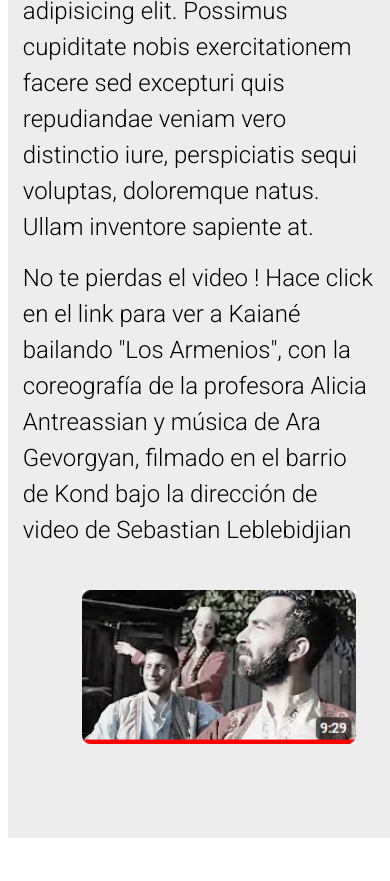
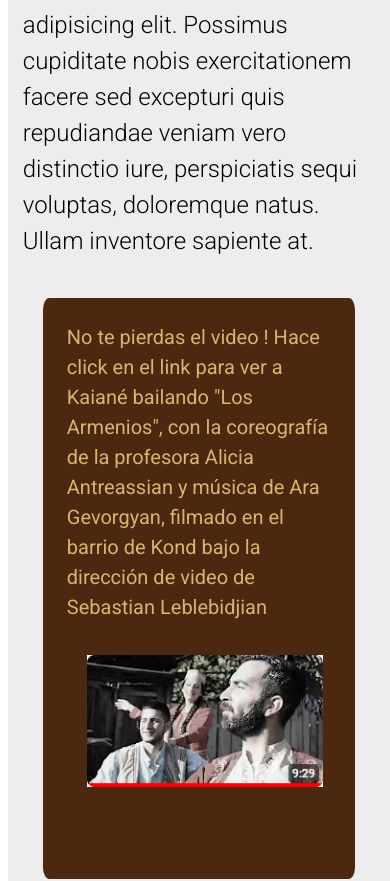
Before and after one commit to ax-gorgor/generacion, a plain HTML site: page index6000.html in a window 390 px wide. Shown: the part 9794-10675 px from the top of the page. Before the commit the page ends 10632 px from the top, so only its background shows below. Drawn offline with Linux system fonts and the light colour scheme.

Commit message:
Add files via upload

```diff
--- a/index6000.html
+++ b/index6000.html
@@ -141,12 +141,14 @@
 
 
 
-                <p class="lorem">No te pierdas el video ! Hace click en el link para ver a Kaiané bailando
+            <div class="leble"> <p class="lorem">No te pierdas el video ! Hace click en el link para ver a Kaiané bailando
                     "Los Armenios", con la coreografía de la profesora Alicia Antreassian y música de Ara
                 Gevorgyan, filmado en el barrio de Kond bajo la dirección de
                 video de Sebastian Leblebidjian</p>
                 <a href="https://www.youtube.com/watch?v=9dzl1g793_8" target="_blank"><img class="kondy_4"
                      src="kond/youtube1.png" alt=""/></a>
+
+                    </div>
 
 
 
--- a/styles6000.css
+++ b/styles6000.css
@@ -142,9 +142,9 @@
     }
     .kondy_4{
 
-        width: 100%;
+        width: 50%;
         padding: 2%;
-        margin-top: 10% ;
+        margin-top: 2% ;
         margin-bottom: 30% ;
 
     }
@@ -157,6 +157,22 @@ a{
 }
 
  .lecciones{margin-bottom: 10%;}
+
+ .leble{width: 65%;
+    height: 8%;
+    background: rgb(76, 40, 17);
+    color: rgb(217, 180, 112);
+    padding: 2%;
+    border-radius: 2%;
+ }
+
+ .leble p {font-size: 24px;
+    font-weight: 400;
+
+    line-height: 32px;
+
+
+ }
 
 @media screen and (max-width: 565px)
 
@@ -314,6 +330,16 @@ a{
 
     }
 
+    .kondy_4{
+
+        width: 90%;
+        padding: 2%;
+        margin-top: 8% ;
+        border-radius: 3%;
+
+
+    }
+
    .recuadros{
 
         background: rgb(188, 197, 219);
@@ -381,5 +407,23 @@ a{
 
 .lecciones{margin-bottom: 10%;}
 
+.leble{width: 85%;
+    height: 5.8%;
+    background: rgb(76, 40, 17);
+    color: rgb(217, 180, 112);
+    padding: 2%;
+    border-radius: 2%;
+    margin-top: 8%;
+    padding: 5%;
+ }
+
+ .leble p {font-size: 20px;
+    font-weight: 400;
+
+    line-height: 30px;
+
 
  }
+
+
+ }
```
